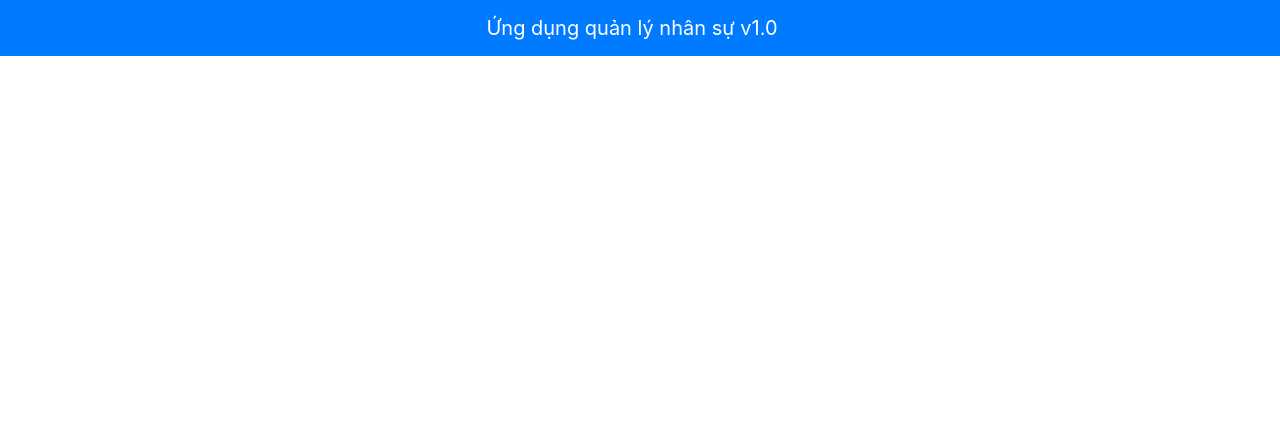
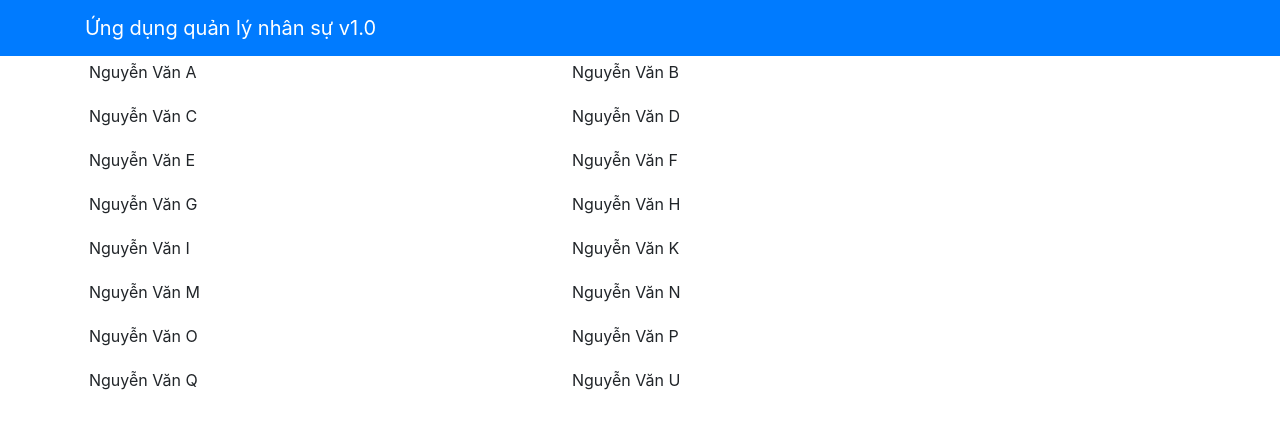
Before and after one commit to nhattienst577/FunixReactJsAssignment, a React (Create React App) app: page / in a window 1280 px wide. Shown: the top 428 px of the page. Built offline with nearby package versions, Linux system fonts and the light colour scheme.

Commit message:
In ra stafflist

```diff
--- a/src/App.css
+++ b/src/App.css
@@ -1,4 +1,4 @@
-.App {
+/* .App {
   text-align: center;
 }
 
@@ -35,4 +35,4 @@
   to {
     transform: rotate(360deg);
   }
-}
+} */
--- a/src/App.js
+++ b/src/App.js
@@ -1,21 +1,28 @@
-import { Component } from 'react';
-import logo from './logo.svg';
-import {Navbar, NavbarBrand} from 'reactstrap';
-import './App.css';
-
+import { Component } from "react";
+import logo from "./logo.svg";
+import { Navbar, NavbarBrand } from "reactstrap";
+import StaffList from "./components/StaffListComponent";
+import "./App.css";
+import { STAFFS } from "./shared/staffs";
 
 class App extends Component {
+  constructor(props) {
+    super(props);
 
-  render(){
+    this.state = {
+      staffnv: STAFFS,
+    };
+  }
+
+  render() {
     return (
       <div className="App">
-        <Navbar dark color='primary'>
-          <div className='container'>
-            <NavbarBrand href='/'>
-              Ứng dụng quản lý nhân sự v1.0
-            </NavbarBrand>
+        <Navbar dark color="primary">
+          <div className="container">
+            <NavbarBrand href="/">Ứng dụng quản lý nhân sự v1.0</NavbarBrand>
           </div>
         </Navbar>
+        <StaffList staffnv={this.state.staffnv} />
       </div>
     );
   }
--- /dev/null
+++ b/src/components/StaffListComponent.js
@@ -0,0 +1,36 @@
+import React, { Component } from "react";
+import {
+  Card,
+  CardImg,
+  CardImgOverlay,
+  CardImgOverlayProps,
+  CardImgProps,
+  CardBody,
+  CardTitle,
+  CardText,
+} from "reactstrap";
+
+class StaffList extends Component {
+  constructor(props) {
+    super(props);
+
+    this.state = {};
+  }
+  render() {
+    const stafflist = this.props.staffnv.map((staff) => {
+      return (
+        <div key={staff.id} className="col-12 col-md-5 m-1">
+          <CardTitle>{staff.name}</CardTitle>
+        </div>
+      );
+    });
+
+    return (
+      <div className="container">
+        <div className="row">{stafflist}</div>
+      </div>
+    );
+  }
+}
+
+export default StaffList;
--- /dev/null
+++ b/src/shared/staffs.jsx
@@ -0,0 +1,212 @@
+export const DEPARTMENTS =
+    [
+        {
+            id: "Dept01",
+            name: "Sale",
+            numberOfStaff: 1
+        },
+        {
+            id: "Dept02",
+            name: "HR",
+            numberOfStaff: 3
+        },
+        {
+            id: "Dept03",
+            name: "Marketing",
+            numberOfStaff: 2
+        },
+        {
+            id: "Dept04",
+            name: "IT",
+            numberOfStaff: 1
+        },
+        {
+            id: "Dept05",
+            name: "Finance",
+            numberOfStaff: 11
+        }
+    ]
+export const ROLE = {
+    NORMAL_STAFF: "Nhân viên",
+    MANAGER_STAFF: "Quản lý"
+}
+export const STAFFS =
+    [
+        {
+            id: 0,
+            name: "Nguyễn Văn A",
+            doB: "1999-01-01T08:59:00.000Z",
+            salaryScale: 1.1,
+            startDate: "2019-04-30T08:59:00.000Z",
+            department: DEPARTMENTS[0],
+            annualLeave: 1,
+            overTime: 1,
+            image: '/assets/images/alberto.png',
+        },
+        {
+            id: 1,
+            name: "Nguyễn Văn B",
+            doB: "2000-01-01T08:59:00.000Z",
+            salaryScale: 1.2,
+            startDate: "2019-04-30T08:59:00.000Z",
+            department: DEPARTMENTS[1],
+            annualLeave: 2,
+            overTime: 3,
+            image: '/assets/images/alberto.png',
+        },
+        {
+            id: 2,
+            name: "Nguyễn Văn C",
+            doB: "2001-01-01T08:59:00.000Z",
+            salaryScale: 1,
+            startDate: "2019-04-30T08:59:00.000Z",
+            department: DEPARTMENTS[3],
+            annualLeave: 4,
+            overTime: 5,
+            image: '/assets/images/alberto.png',
+        },
+        {
+            id: 3,
+            name: "Nguyễn Văn D",
+            doB: "2002-01-01T08:59:00.000Z",
+            salaryScale: 1,
+            startDate: "2019-04-30T08:59:00.000Z",
+            department: DEPARTMENTS[2],
+            annualLeave: 6,
+            overTime: 7,
+            image: '/assets/images/alberto.png',
+        },
+        {
+            id: 4,
+            name: "Nguyễn Văn E",
+            doB: "1999-01-01T08:59:00.000Z",
+            salaryScale: 1,
+            startDate: "2019-04-30T08:59:00.000Z",
+            department: DEPARTMENTS[2],
+            annualLeave: 8,
+            overTime: 1,
+            image: '/assets/images/alberto.png',
+        },
+        {
+            id: 5,
+            name: "Nguyễn Văn F",
+            doB: "2003-01-01T08:59:00.000Z",
+            salaryScale: 1,
+            startDate: "2019-04-30T08:59:00.000Z",
+            department: DEPARTMENTS[4],
+            annualLeave: 9,
+            overTime: 10,
+            image: '/assets/images/alberto.png',
+        },
+        {
+            id: 6,
+            name: "Nguyễn Văn G",
+            doB: "2003-01-01T08:59:00.000Z",
+            salaryScale: 1,
+            startDate: "2019-04-30T08:59:00.000Z",
+            department: DEPARTMENTS[4],
+            annualLeave: 9,
+            overTime: 10,
+            image: '/assets/images/alberto.png',
+        },
+        {
+            id: 7,
+            name: "Nguyễn Văn H",
+            doB: "2003-01-01T08:59:00.000Z",
+            salaryScale: 1,
+            startDate: "2019-04-30T08:59:00.000Z",
+            department: DEPARTMENTS[2],
+            annualLeave: 9,
+            overTime: 10,
+            image: '/assets/images/alberto.png',
+        },
+        {
+            id: 8,
+            name: "Nguyễn Văn I",
+            doB: "2003-01-01T08:59:00.000Z",
+            salaryScale: 1,
+            startDate: "2019-04-30T08:59:00.000Z",
+            department: DEPARTMENTS[3],
+            annualLeave: 9,
+            overTime: 10,
+            image: '/assets/images/alberto.png',
+        },
+        {
+            id: 9,
+            name: "Nguyễn Văn K",
+            doB: "2003-01-01T08:59:00.000Z",
+            salaryScale: 1,
+            startDate: "2019-04-30T08:59:00.000Z",
+            department: DEPARTMENTS[4],
+            annualLeave: 9,
+            overTime: 10,
+            image: '/assets/images/alberto.png',
+        },
+        {
+            id: 10,
+            name: "Nguyễn Văn M",
+            doB: "2003-01-01T08:59:00.000Z",
+            salaryScale: 1,
+            startDate: "2019-04-30T08:59:00.000Z",
+            department: DEPARTMENTS[4],
+            annualLeave: 9,
+            overTime: 10,
+            image: '/assets/images/alberto.png',
+        },
+        {
+            id: 11,
+            name: "Nguyễn Văn N",
+            doB: "2003-01-01T08:59:00.000Z",
+            salaryScale: 1,
+            startDate: "2019-04-30T08:59:00.000Z",
+            department: DEPARTMENTS[4],
+            annualLeave: 9,
+            overTime: 10,
+            image: '/assets/images/alberto.png',
+        },
+        {
+            id: 12,
+            name: "Nguyễn Văn O",
+            doB: "2003-01-01T08:59:00.000Z",
+            salaryScale: 1,
+            startDate: "2019-04-30T08:59:00.000Z",
+            department: DEPARTMENTS[4],
+            annualLeave: 9,
+            overTime: 10,
+            image: '/assets/images/alberto.png',
+        },
+        {
+            id: 13,
+            name: "Nguyễn Văn P",
+            doB: "2003-01-01T08:59:00.000Z",
+            salaryScale: 1,
+            startDate: "2019-04-30T08:59:00.000Z",
+            department: DEPARTMENTS[4],
+            annualLeave: 9,
+            overTime: 10,
+            image: '/assets/images/alberto.png',
+        },
+        {
+            id: 14,
+            name: "Nguyễn Văn Q",
+            doB: "2003-01-01T08:59:00.000Z",
+            salaryScale: 1,
+            startDate: "2019-04-30T08:59:00.000Z",
+            department: DEPARTMENTS[4],
+            annualLeave: 9,
+            overTime: 10,
+            image: '/assets/images/alberto.png',
+        },
+        {
+            id: 15,
+            name: "Nguyễn Văn U",
+            doB: "2003-01-01T08:59:00.000Z",
+            salaryScale: 1,
+            startDate: "2019-04-30T08:59:00.000Z",
+            department: DEPARTMENTS[4],
+            annualLeave: 9,
+            overTime: 10,
+            image: '/assets/images/alberto.png',
+        },
+
+    ]
```
